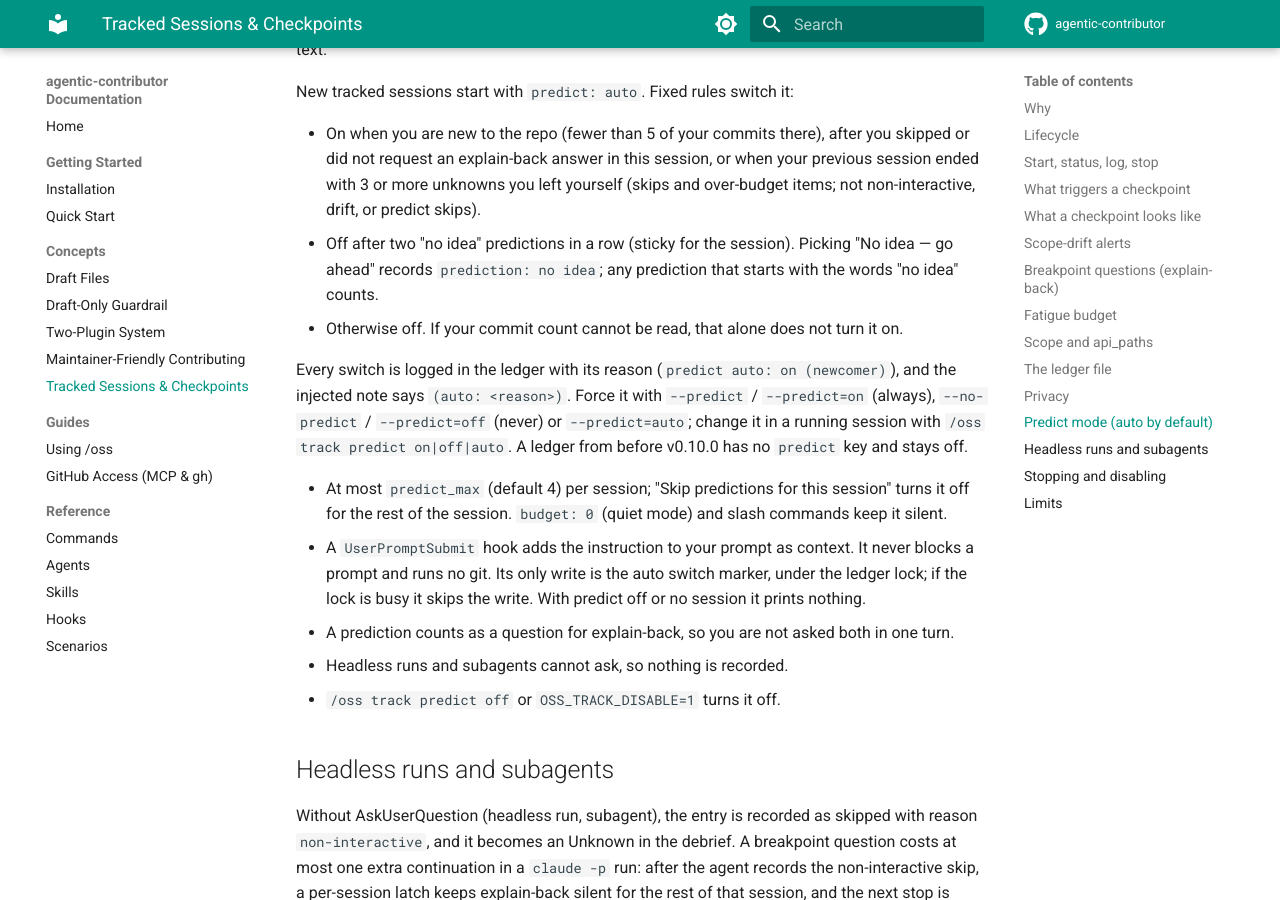
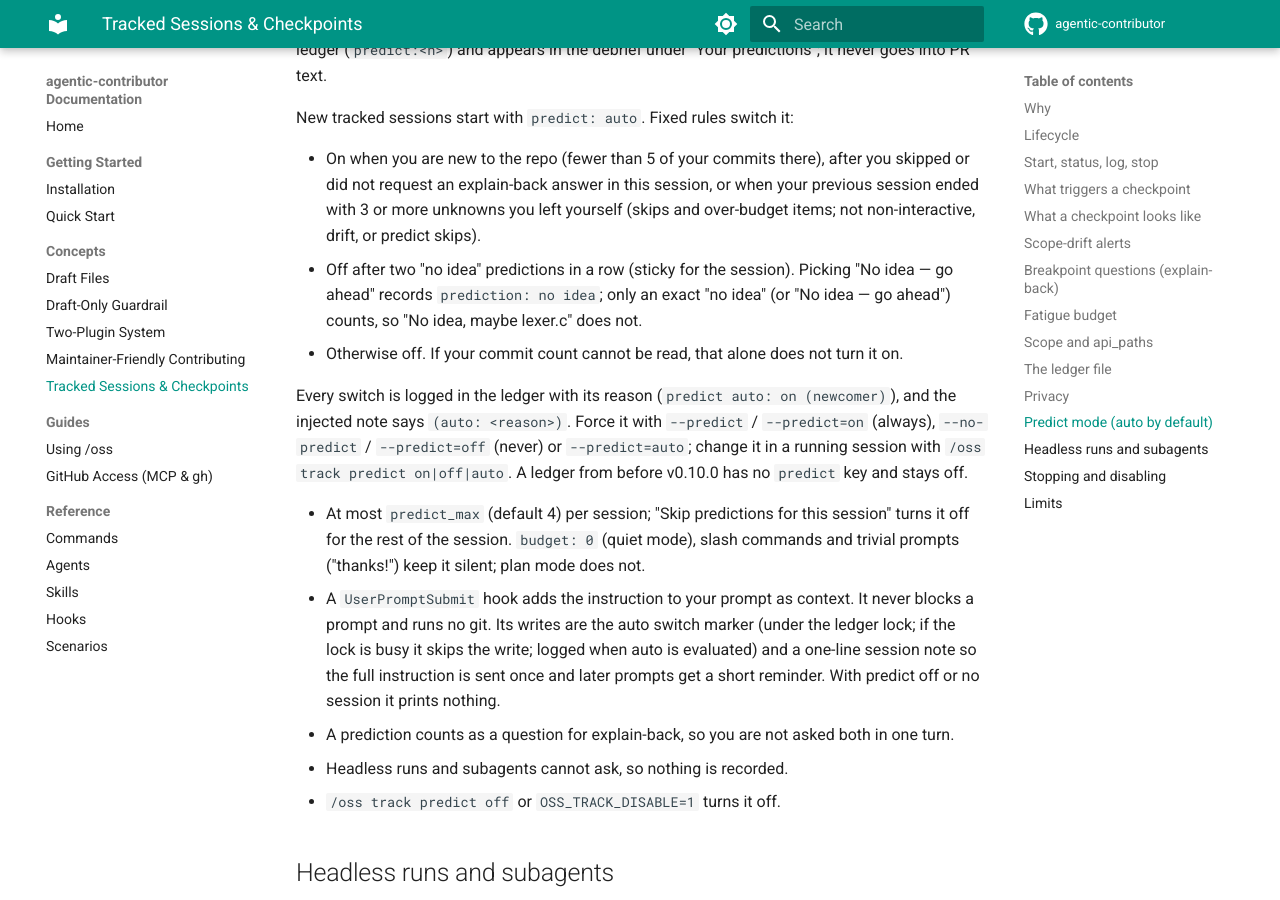
Before and after one commit to josix/agentic-contributor, an MkDocs documentation site: the page built from docs/concepts/tracked-sessions.md, in a window 1280 px wide and 900 px high, scrolled down 3896 px. Built offline with MkDocs 1.6.1 and Material for MkDocs 9.7.7, drawn with Linux system fonts in a browser that asks for light colours; comment, search, counter and statistics services are not loaded; some of the changed text lies outside the part shown.

Commit message:
fix(track): address review findings for v0.10.0 predict-then-reveal
Path-like prompts are no longer treated as slash commands; padded numbers and shallow clones parse correctly for the newcomer signal; predict entries are written at ask time; trivial prompts get no note and repeat prompts a short one; plan mode still predicts; only an exact 'no idea' counts.

Co-Authored-By: Claude Opus 5.5 <noreply@anthropic.com>

```diff
--- a/docs/concepts/tracked-sessions.md
+++ b/docs/concepts/tracked-sessions.md
@@ -142,7 +142,7 @@ New tracked sessions start with `predict: auto`. Fixed rules switch it:
   not request an explain-back answer in this session, or when your previous session ended with 3 or
   more unknowns you left yourself (skips and over-budget items; not non-interactive, drift, or
   predict skips).
-- Off after two "no idea" predictions in a row (sticky for the session). Picking "No idea — go ahead" records `prediction: no idea`; any prediction that starts with the words "no idea" counts.
+- Off after two "no idea" predictions in a row (sticky for the session). Picking "No idea — go ahead" records `prediction: no idea`; only an exact "no idea" (or "No idea — go ahead") counts, so "No idea, maybe lexer.c" does not.
 - Otherwise off. If your commit count cannot be read, that alone does not turn it on.
 
 Every switch is logged in the ledger with its reason (`predict auto: on (newcomer)`), and the
@@ -152,10 +152,11 @@ injected note says `(auto: <reason>)`. Force it with `--predict` / `--predict=on
 
 - At most `predict_max` (default 4) per session; "Skip predictions for this session" turns it off
   for the rest of the session.
-  `budget: 0` (quiet mode) and slash commands keep it silent.
+  `budget: 0` (quiet mode), slash commands and trivial prompts ("thanks!") keep it silent; plan mode does not.
 - A `UserPromptSubmit` hook adds the instruction to your prompt as context. It never blocks a prompt
-  and runs no git. Its only write is the auto switch marker, under the ledger lock; if the lock is
-  busy it skips the write. With predict off or no session it prints nothing.
+  and runs no git. Its writes are the auto switch marker (under the ledger lock; if the lock is
+  busy it skips the write; logged when auto is evaluated) and a one-line session note so the full
+  instruction is sent once and later prompts get a short reminder. With predict off or no session it prints nothing.
 - A prediction counts as a question for explain-back, so you are not asked both in one turn.
 - Headless runs and subagents cannot ask, so nothing is recorded.
 - `/oss track predict off` or `OSS_TRACK_DISABLE=1` turns it off.
```
Also changed, not shown: other parts of docs/concepts/tracked-sessions.md (+2 -2 lines), CHANGELOG.md (+3 -2 lines), docs/reference/hooks.md (+2 -2 lines), skills/change-debrief/SKILL.md (+1 -1 lines), skills/pr-preparation/SKILL.md (+4 -3 lines), skills/pr-preparation/references/decision-ledger.md (+29 -7 lines), 3 other files.
